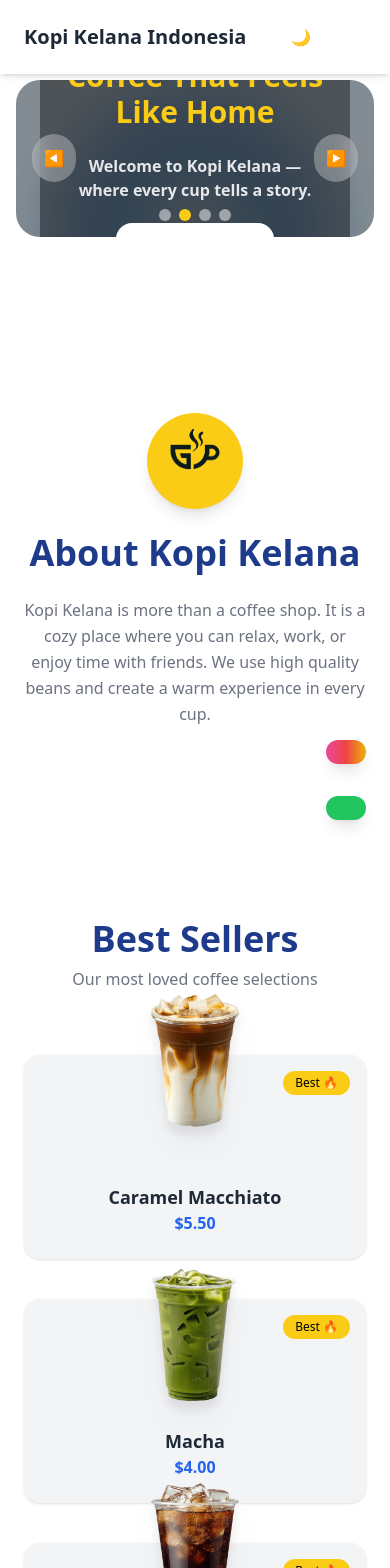
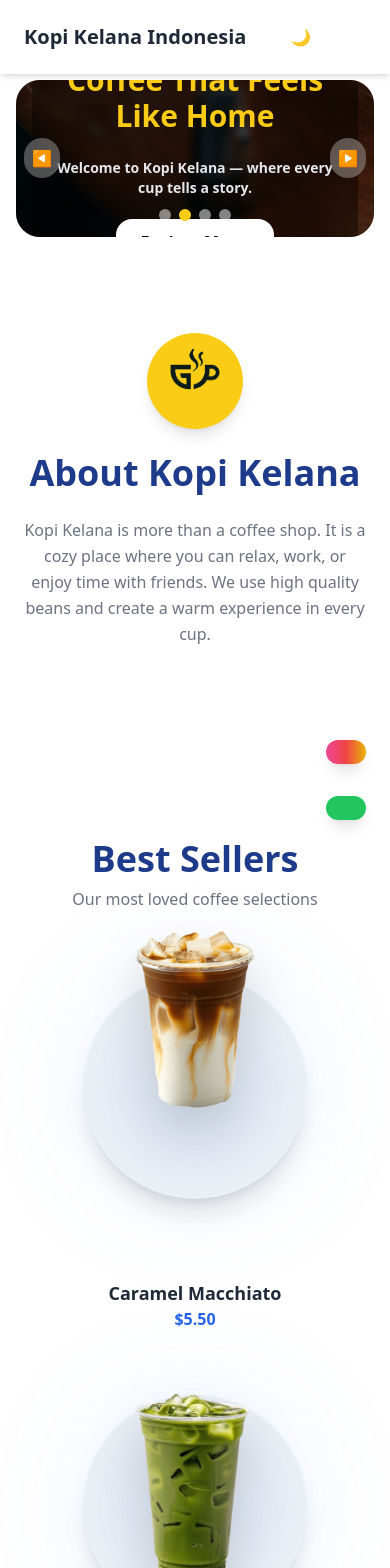
Before and after one commit to rizafrivaldi/Kopi-Kelana---Landing-Page, a React (Vite) app in the folder kopi-kelana-landing/: page / in a window 390 px wide. Shown: the top 1568 px of the page. Built offline with nearby package versions, Linux system fonts and the light colour scheme.

Commit message:
carousel & best seller

```diff
--- a/kopi-kelana-landing/src/components/BestSellers.jsx
+++ b/kopi-kelana-landing/src/components/BestSellers.jsx
@@ -1,26 +1,28 @@
 import { motion } from "framer-motion";
+
+// ⚠️ IMPORT IMAGE (WAJIB BIAR SIZE WORK)
+import caramel from "../assets/menu/caramel_macchiato.png";
+import matcha from "../assets/menu/macha.png";
 import americano from "../assets/menu/americano.png";
-import caramelMacchiato from "../assets/menu/caramel_macchiato.png";
-import macha from "../assets/menu/macha.png";
 
 const items = [
   {
     name: "Caramel Macchiato",
     price: "$5.50",
-    img: caramelMacchiato,
-    size: "w-24", // PNG lo
+    img: caramel,
+    size: "w-32", // bebas ubah
   },
   {
-    name: "Macha",
+    name: "Matcha",
     price: "$4.00",
-    img: macha,
-    size: "w-32", // PNG lo
+    img: matcha,
+    size: "w-44",
   },
   {
     name: "Americano",
     price: "$3.50",
     img: americano,
-    size: "w-24", // PNG lo
+    size: "w-32",
   },
 ];
 
@@ -37,8 +39,8 @@ export default function BestSellers() {
         </p>
       </div>
 
-      {/* CARDS */}
-      <div className="max-w-6xl mx-auto grid md:grid-cols-3 gap-10 px-6">
+      {/* GRID */}
+      <div className="max-w-6xl mx-auto grid md:grid-cols-3 gap-16 px-6">
         {items.map((item, i) => (
           <motion.div
             key={i}
@@ -46,29 +48,32 @@ export default function BestSellers() {
             whileInView={{ opacity: 1, y: 0 }}
             viewport={{ once: true }}
             transition={{ delay: i * 0.2 }}
-            className="relative bg-gray-100 dark:bg-zinc-800 rounded-2xl p-6 pt-20 text-center shadow hover:-translate-y-2 hover:shadow-xl transition group"
+            className="relative flex flex-col items-center group"
           >
-            {/* PNG IMAGE FLOATING */}
-            <div className="absolute -top-16 left-1/2 -translate-x-1/2 flex justify-center">
+            {/* CIRCLE BACKGROUND */}
+            <div className="relative w-56 h-56 md:w-64 md:h-64 rounded-full bg-gray-100 dark:bg-zinc-800 shadow-xl flex items-center justify-center">
+              {/* Glow effect */}
+              <div className="absolute w-40 h-40 bg-blue-500/20 dark:bg-yellow-400/20 blur-3xl rounded-full"></div>
+            </div>
+
+            {/* FLOATING IMAGE */}
+            <div className="absolute -top-12">
               <img
                 src={item.img}
-                className={`${item.size} object-contain drop-shadow-xl group-hover:scale-110 transition`}
+                alt={item.name}
+                className={`${item.size} object-contain drop-shadow-2xl transition duration-300 group-hover:scale-110`}
               />
             </div>
 
-            {/* CONTENT */}
-            <h3 className="mt-12 text-lg font-semibold text-gray-800 dark:text-white">
-              {item.name}
-            </h3>
-
-            <p className="text-blue-600 dark:text-yellow-400 font-bold">
-              {item.price}
-            </p>
-
-            {/* BADGE */}
-            <span className="absolute top-4 right-4 text-xs px-3 py-1 bg-yellow-400 text-black rounded-full">
-              Best 🔥
-            </span>
+            {/* TEXT */}
+            <div className="mt-20 text-center">
+              <h3 className="text-lg font-semibold text-gray-800 dark:text-white">
+                {item.name}
+              </h3>
+              <p className="text-blue-600 dark:text-yellow-400 font-bold">
+                {item.price}
+              </p>
+            </div>
           </motion.div>
         ))}
       </div>
--- a/kopi-kelana-landing/src/components/Hero.jsx
+++ b/kopi-kelana-landing/src/components/Hero.jsx
@@ -1,10 +1,10 @@
 import { useState, useEffect } from "react";
 import { motion, AnimatePresence } from "framer-motion";
 
-import hero1 from "../assets/hero1.jpg";
-import hero2 from "../assets/hero2.jpg";
-import hero3 from "../assets/hero3.jpg";
-import hero4 from "../assets/hero4.jpg";
+import hero1 from "../assets/hero5.jpg";
+import hero2 from "../assets/menu3.jpg";
+import hero3 from "../assets/menu4.jpg";
+import hero4 from "../assets/menu2.jpg";
 
 const images = [hero1, hero2, hero3, hero4];
 
@@ -29,11 +29,10 @@ export default function Hero() {
   };
 
   return (
-    <section
-      id="home"
-      className="pt-20 pb-20 px-4 sm:px-8 bg-white dark:bg-black"
-    >
-      <div className="max-w-6xl mx-auto aspect-[16/7] md:aspect-[16/6] rounded-3xl overflow-hidden relative">
+    <section id="home" className="pt-20 bg-white dark:bg-black">
+      {/* FULL WIDTH WRAPPER */}
+      <div className="w-full px-4 sm:px-6 lg:px-10">
+        <div className="w-full aspect-[16/7] md:aspect-[16/6] rounded-3xl overflow-hidden relative">
           {/* SLIDES */}
           <AnimatePresence>
             <motion.div
@@ -48,17 +47,17 @@ export default function Hero() {
           </AnimatePresence>
 
           {/* OVERLAY */}
-        <div className="absolute inset-0 bg-black/40 flex items-center justify-center px-6">
+          <div className="absolute inset-0 bg-black/40 flex items-center justify-center px-4 sm:px-6">
             <motion.div
               initial={{ opacity: 0, y: 40 }}
               animate={{ opacity: 1, y: 0 }}
-            className="bg-black/40 backdrop-blur-sm p-6 md:p-10 rounded-2xl text-center"
+              className="bg-black/40 backdrop-blur-sm p-6 md:p-10 rounded-2xl text-center max-w-xl"
             >
               <h2 className="text-3xl md:text-6xl font-bold mb-6 text-yellow-400">
                 Coffee That Feels Like Home
               </h2>
 
-            <p className="mb-8 text-gray-200 text-base md:text-xl font-semibold">
+              <p className="mb-8 text-gray-200 text-sm md:text-xl font-semibold">
                 Welcome to Kopi Kelana — where every cup tells a story.
               </p>
 
@@ -74,14 +73,14 @@ export default function Hero() {
           {/* NAV BUTTON */}
           <button
             onClick={prevSlide}
-          className="absolute left-4 top-1/2 -translate-y-1/2 bg-white/30 hover:bg-white/50 p-3 rounded-full backdrop-blur"
+            className="absolute left-2 sm:left-4 top-1/2 -translate-y-1/2 bg-white/30 hover:bg-white/50 p-2 sm:p-3 rounded-full backdrop-blur"
           >
             ◀
           </button>
 
           <button
             onClick={nextSlide}
-          className="absolute right-4 top-1/2 -translate-y-1/2 bg-white/30 hover:bg-white/50 p-3 rounded-full backdrop-blur"
+            className="absolute right-2 sm:right-4 top-1/2 -translate-y-1/2 bg-white/30 hover:bg-white/50 p-2 sm:p-3 rounded-full backdrop-blur"
           >
             ▶
           </button>
@@ -99,6 +98,7 @@ export default function Hero() {
             ))}
           </div>
         </div>
+      </div>
     </section>
   );
 }
```
Lines whose indentation alone changed are shown as unchanged.
